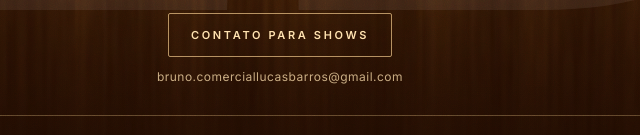
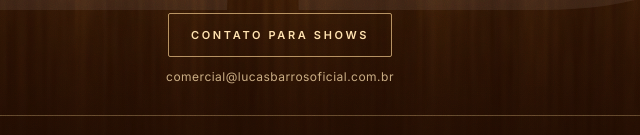
Before and after one commit to lluizitos/lucasbarros-oficial, a plain HTML site: page index.html in a window 1280 px wide. Shown: the part 660-795 px from the top of the page, 360-1000 px from the left. Drawn offline with Linux system fonts and the light colour scheme; a web font is replaced by a local one.

Commit message:
E-mail comercial@ do dominio
Co-Authored-By: Claude Opus 5.5 <noreply@anthropic.com>

```diff
--- a/index.html
+++ b/index.html
@@ -52,8 +52,8 @@ a{color:inherit;text-decoration:none}
   <div class="baixo">
     <p class="breve">Em breve</p>
     <p class="sub">Site oficial</p>
-    <a class="contato" href="mailto:bruno.comerciallucasbarros@gmail.com">Contato para shows</a>
-    <a class="email" href="mailto:bruno.comerciallucasbarros@gmail.com">bruno.comerciallucasbarros@gmail.com</a>
+    <a class="contato" href="mailto:comercial@lucasbarrosoficial.com.br">Contato para shows</a>
+    <a class="email" href="mailto:comercial@lucasbarrosoficial.com.br">comercial@lucasbarrosoficial.com.br</a>
   </div>
 </main>
 </body>
```
